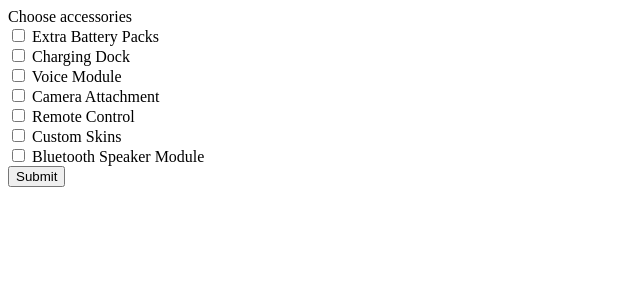
After one commit to cervantes-yadira/pets2, a PHP site: template views/robotic-order.html in a window 1280 px wide. The commit adds this page. Shown: the top 300 px of the page, without its empty margins (0-640 px from the left). Run offline with PHP 8.4, Linux system fonts and the light colour scheme; the template is opened without the code that fills it, so the values that code supplies are empty.

Commit message:
Create stuffed order and robotic order views

```diff
--- /dev/null
+++ b/views/robotic-order.html
@@ -0,0 +1,32 @@
+<!doctype html>
+<html lang="en">
+<head>
+    <meta charset="UTF-8">
+    <meta name="viewport"
+          content="width=device-width, user-scalable=no, initial-scale=1.0, maximum-scale=1.0, minimum-scale=1.0">
+    <meta http-equiv="X-UA-Compatible" content="ie=edge">
+    <title>Robotic pet order</title>
+</head>
+<body>
+    <form method="post" action="#">
+        <label>Choose accessories</label><br>
+        <input type="checkbox" value="Extra Battery Packs" name="accessories[]" id="battery">
+        <label for="battery">Extra Battery Packs</label> <br>
+        <input type="checkbox" value="Charging Dock" name="accessories[]" id="charging">
+        <label for="charging">Charging Dock</label> <br>
+        <input type="checkbox" value="Voice Module" name="accessories[]" id="voice">
+        <label for="voice">Voice Module</label> <br>
+        <input type="checkbox" value="Camera Attachment" name="accessories[]" id="camera">
+        <label for="camera">Camera Attachment</label> <br>
+        <input type="checkbox" value="Remote Control" name="accessories[]" id="remote">
+        <label for="remote">Remote Control</label> <br>
+        <input type="checkbox" value="Custom Skins" name="accessories[]" id="skins">
+        <label for="skins">Custom Skins</label> <br>
+        <input type="checkbox" value="Bluetooth Speaker Module" name="accessories[]" id="speaker">
+        <label for="speaker">Bluetooth Speaker Module</label> <br>
+
+
+        <button type="submit">Submit</button>
+    </form>
+</body>
+</html>
```
Also changed, not shown: classes/roboticPet.php (+1 -18 lines), index.php (+12 -3 lines), views/stuffed-order.html (added, +28 -0 lines).
